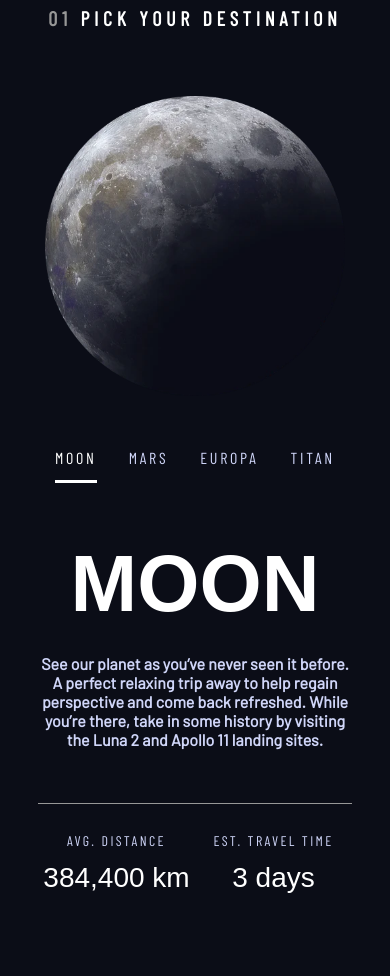
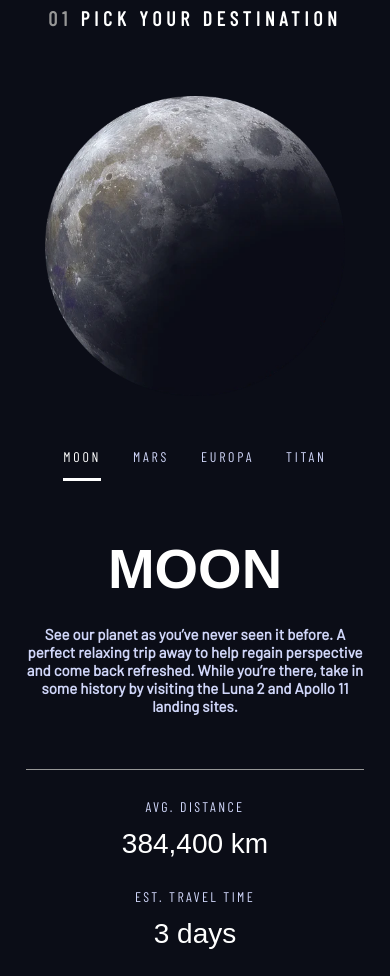
Before and after one commit to MicheleMarson/Space_tourism, a plain HTML site: page destination.html in a window 390 px wide. Shown: the part 86-1062 px from the top of the page. Drawn offline with nearby package versions, Linux system fonts and the light colour scheme; a web font is replaced by a local one.

Commit message:
adding styles and scripts

```diff
--- a/css/destination.css
+++ b/css/destination.css
@@ -146,4 +146,28 @@ img {
 	.title-h3 {
 		text-align: center;
 	}
+
+	.title {
+		font-size: 56px;
+	}
+
+	.text {
+		font-size: 15px;
+	}
+
+	section {
+		padding: 0 26px 26px 26px;
+	}
+
+	.bottom-content ul {
+		grid-template-columns: 100%;
+	}
+
+	.bottom-content ul li:nth-child(2) {
+		padding-top: 28px;
+	}
+
+	.des-nav ul li {
+		font-size: 14px;
+	}
 }
--- a/css/index.css
+++ b/css/index.css
@@ -58,6 +58,7 @@ section {
 }
 
 /* active------------------- */
+
 nav.active {
 	transition: all 0.2s ease;
 }
@@ -204,6 +205,14 @@ nav a {
 	.title-h3 {
 		font-size: 20px;
 	}
+
+	.nav-bar ul li a span {
+		display: none;
+	}
+
+	.nav-bar ul li {
+		font-size: 14px;
+	}
 }
 
 /* mobile */
@@ -246,6 +255,7 @@ nav a {
 		padding-bottom: 19px;
 		display: flex;
 		align-items: center;
+		font-size: 16px;
 	}
 
 	.nav-bar ul li::after {
@@ -270,4 +280,7 @@ nav a {
 		z-index: 20;
 		display: flex;
 	}
+	.nav-bar ul li a span {
+		display: inline;
+	}
 }
```
